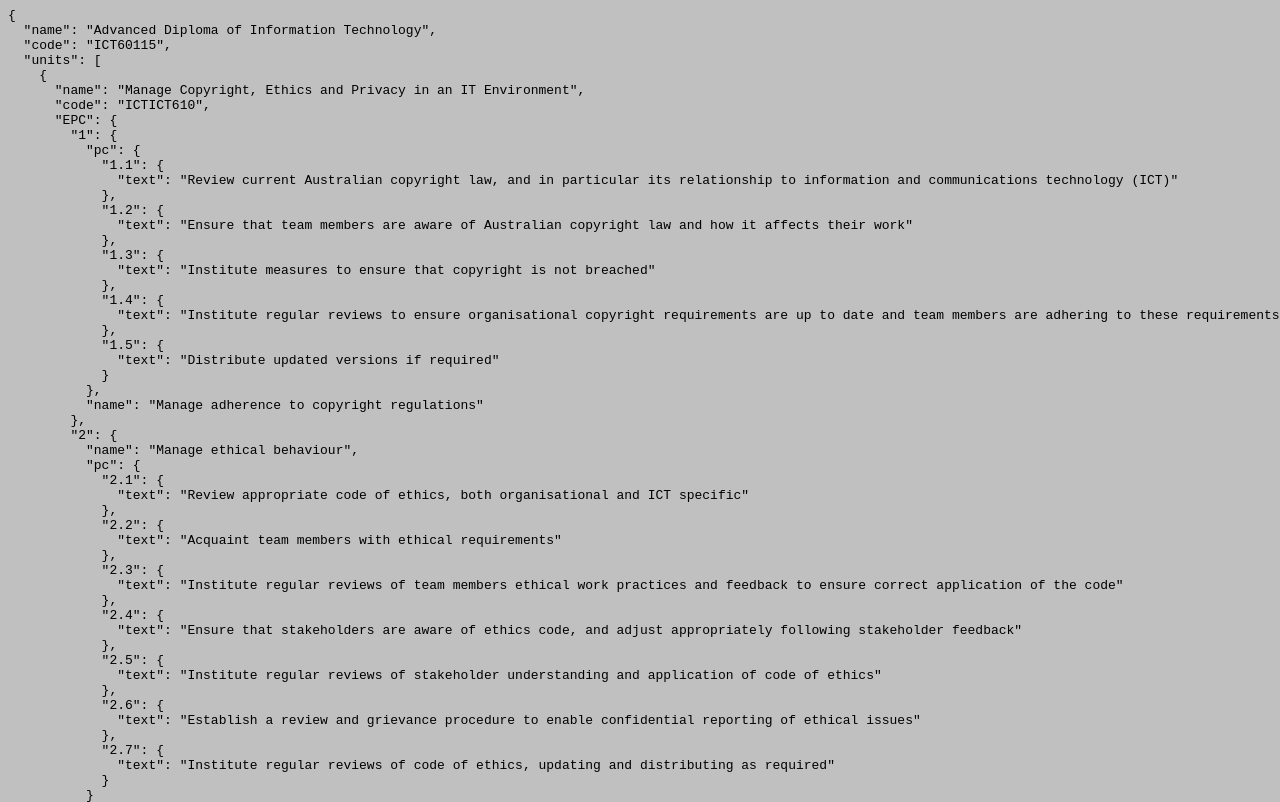
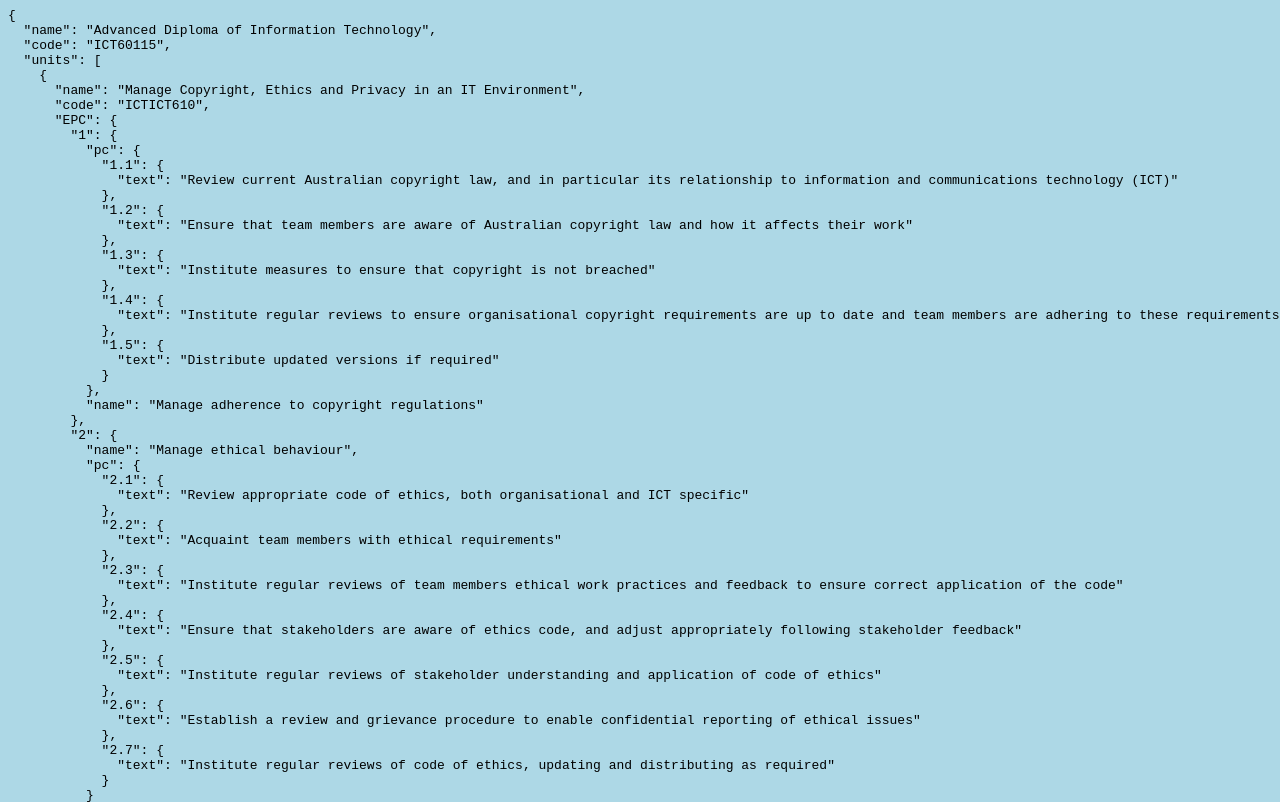
Before and after one commit to Kabs-lk/CCS, a plain HTML site: page Viewjson.html in a window 1280 px wide. Shown: the top 802 px of the page. Drawn offline with Linux system fonts and the light colour scheme.

Commit message:
Update Viewjson.html

```diff
--- a/Viewjson.html
+++ b/Viewjson.html
@@ -1,5 +1,5 @@
 <html>
-   <body style="background-color:silver;">
+   <body style="background-color:#ADD8E6;">
    </body>
 <pre>
 {
```
